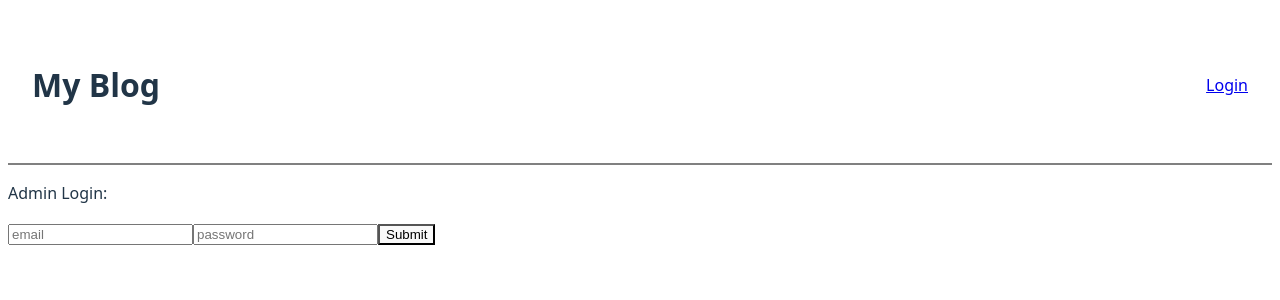
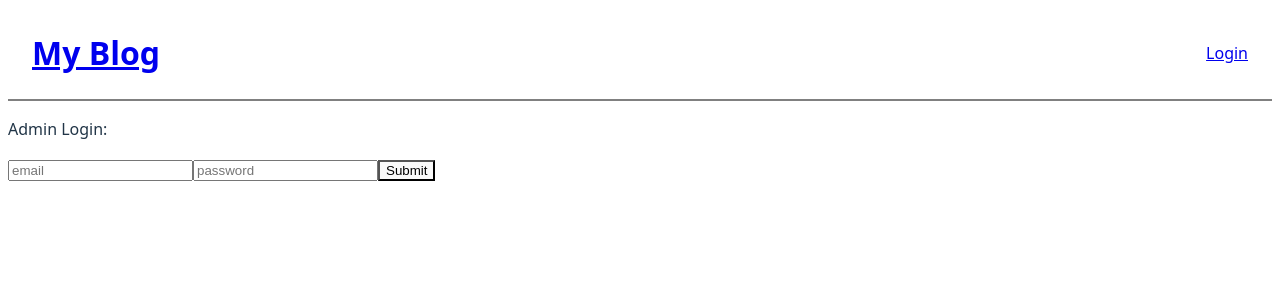
Before and after one commit to sum4n/BlogApi2-AdminFrontend, a React (Vite) app: page / in a window 1280 px wide. Shown: the top 300 px of the page. Built offline with nearby package versions, Linux system fonts and the light colour scheme.

Commit message:
Turn navigationbar heading into a link to '/'

```diff
--- a/src/components/NavigationBar/NavigationBar.jsx
+++ b/src/components/NavigationBar/NavigationBar.jsx
@@ -5,7 +5,7 @@ const NavigationBar = ({ user, handleLogout }) => {
   return (
     <div className={styles.flexnav}>
       <h1>
-        <p>My Blog</p>
+        <Link to={"/"}>My Blog</Link>
       </h1>
       {user && (
         <div className={styles.flexauth}>
```
